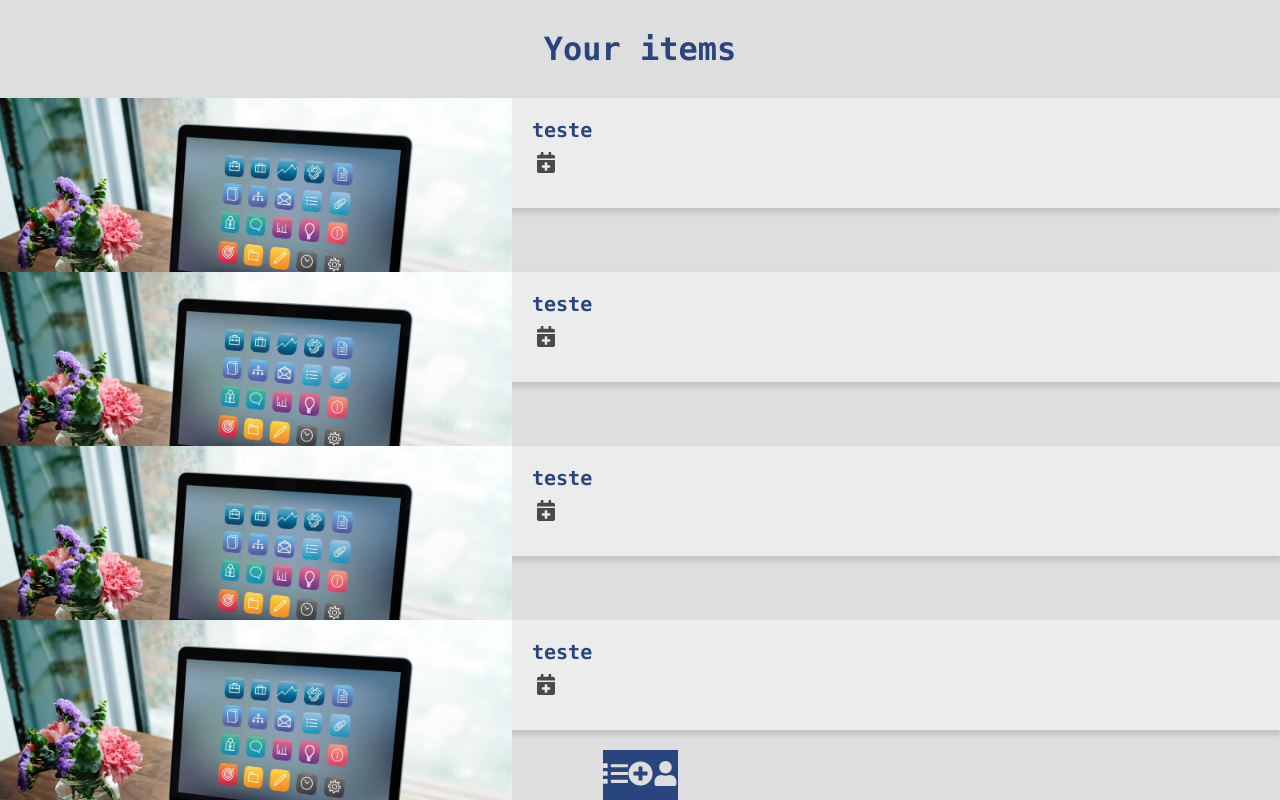
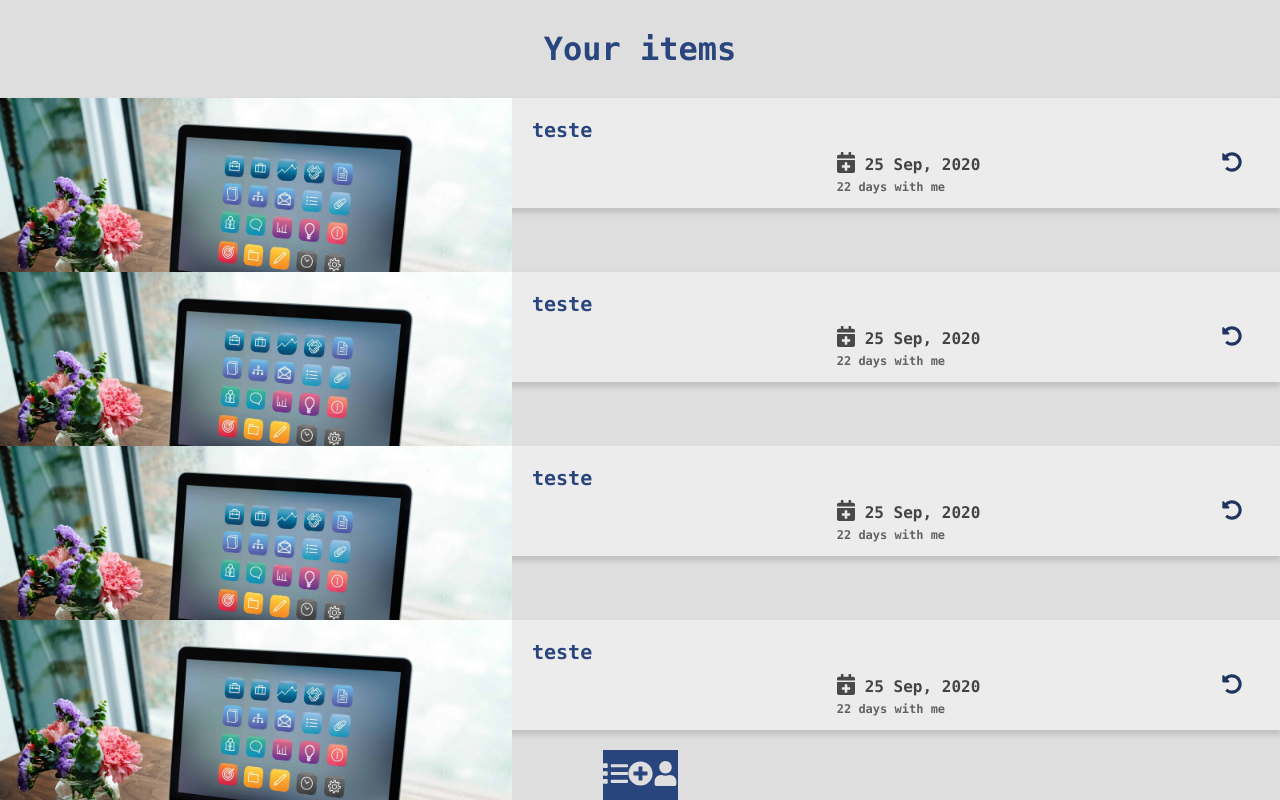
Before and after one commit to gabrielatomaz/bfast, a React (Create React App) app: page /items in a window 1280 px wide. Shown: the top 800 px of the page. Built offline with nearby package versions, Linux system fonts and the light colour scheme.

Commit message:
finished card

```diff
--- a/src/assets/svg/index.js
+++ b/src/assets/svg/index.js
@@ -4,6 +4,7 @@ import ListSolid from './list-solid.svg'
 import UserSolid from './user-solid.svg'
 import PlusCircleSolid from './plus-circle-solid.svg'
 import CalendarPlusSolid from './calendar-plus-solid.svg'
+import UndoAltSolid from './undo-alt-solid.svg'
 
 
 const SVG = { WhiteLogo,
@@ -12,6 +13,7 @@ const SVG = { WhiteLogo,
     UserSolid,
     PlusCircleSolid,
     CalendarPlusSolid,
+    UndoAltSolid,
 }
 
 export default SVG
--- /dev/null
+++ b/src/components/Badge/index.js
@@ -0,0 +1,14 @@
+import React from "react"
+import { SVG } from '../../assets'
+import './style.scss'
+
+const Badge = () => {
+    const { WhiteLogo} = SVG
+    return (
+        <div className="badge">
+            <img src={WhiteLogo} alt=""/>
+        </div>
+    )
+};
+
+export default Badge
--- /dev/null
+++ b/src/components/Badge/style.scss
@@ -0,0 +1,7 @@
+div.badge {
+    clip-path: polygon(100% 0, 0 0, 50% 100%);
+    background-color: #29457e;
+    position: absolute;
+    width: 70px;
+    height: 50px;
+}
--- a/src/components/Button/style.scss
+++ b/src/components/Button/style.scss
@@ -1,5 +1,4 @@
-div {
-    text-align: center;
+div.button {
     button {
         padding: 15px;
         width: 80%;
--- a/src/components/Card/index.js
+++ b/src/components/Card/index.js
@@ -3,8 +3,8 @@ import './style.scss'
 import { IMG, SVG } from '../../assets'
 import { Title } from '../'
 
-const Card = ({ title }) => {
-    const { CalendarPlusSolid } = SVG;
+const Card = ({ title, date, daysWithMe }) => {
+    const { CalendarPlusSolid, UndoAltSolid } = SVG;
     return (
         <div className="card-body">
             <aside className="aside-img">
@@ -12,7 +12,12 @@ const Card = ({ title }) => {
             </aside>
             <aside className="aside-infos">
                 <Title text={title} size="md" padding="pt-md pl-md pb-sm" />
-                <img src={CalendarPlusSolid} alt="Calendar" className="calendar" />
+                <img id="returnItem" src={UndoAltSolid} alt="Return item" />
+                <div className="infos">
+                    <img src={CalendarPlusSolid} alt="Calendar" className="calendar" />
+                    <span><b>{ date }</b></span>
+                    <p><b>{ daysWithMe } days with me</b></p>
+                </div>
             </aside>
         </div>
     )
--- a/src/components/Card/style.scss
+++ b/src/components/Card/style.scss
@@ -22,9 +22,32 @@ div.card-body {
         grid-column: col 2 /span 3;
         text-align: start !important;
 
-        img {
-            width: 18px;
-            margin-left: 25px;
+        #returnItem {
+            width: 20px;
+            float: right;
+            margin-right: 5%;
+        }
+
+        div.infos {
+            text-align: start !important;
+            img {
+                width: 18px;
+                margin-left: 25px;
+            }
+
+            span {
+                vertical-align: 2.5px;
+                margin-left: 10px;
+                display:inline-block;
+                color: #444444;
+            }
+
+            p{
+                margin-left: 25px;
+                margin-top: 3px;
+                font-size: 12px;
+                color: #626262;
+            }
         }
     }
 
--- a/src/components/Input/index.js
+++ b/src/components/Input/index.js
@@ -1,9 +1,17 @@
 import React from "react"
 import './style.scss'
 
-const Input = ({ type, placeholder, value, name }) => {
+const Input = ({ type, placeholder, value, defaultValue, name }) => {
     return (
-        <input type={type} name={name} value={value} placeholder={placeholder} className="c-input"></input>
+        <input
+            type={type}
+            name={name}
+            value={value}
+            placeholder={placeholder}
+            defaultValue={defaultValue}
+            className="c-input"
+        >
+        </input>
     )
 }
 
--- a/src/components/index.js
+++ b/src/components/index.js
@@ -4,6 +4,7 @@ import Logo from './Logo/index'
 import Menu from './Menu/index'
 import Title from './Title/index'
 import Card from './Card/index'
+import Badge from './Badge/index'
 
 export {
     Input,
@@ -12,4 +13,5 @@ export {
     Menu,
     Title,
     Card,
+    Badge,
 }
--- a/src/store/itemsReducer/actions.js
+++ b/src/store/itemsReducer/actions.js
@@ -4,22 +4,26 @@ export const fetchItems = () => dispatch => {
     const mock = [
         {
             title: 'teste',
-            data: '17/01/2000',
+            date: '25 Sep, 2020',
+            daysWithMe: '22',
             key: 1,
         },
         {
             title: 'teste',
-            data: '17/01/2000',
+            date: '25 Sep, 2020',
+            daysWithMe: '22',
             key: 2,
         },
         {
             title: 'teste',
-            data: '17/01/2000',
+            date: '25 Sep, 2020',
+            daysWithMe: '22',
             key: 3,
         },
         {
             title: 'teste',
-            data: '17/01/2000',
+            date: '25 Sep, 2020',
+            daysWithMe: '22',
             key: 4,
         },
     ]
--- a/src/style.scss
+++ b/src/style.scss
@@ -7,6 +7,7 @@
 body {
     background-color: #dfdede;
     font-family: "Lucida Console", Courier, monospace;
+    text-align: center;
 }
 
 
--- a/src/views/Items/index.js
+++ b/src/views/Items/index.js
@@ -14,8 +14,13 @@ class Items extends Component {
         return (
             <div className="container-items">
                 <Title text="Your items" padding="p-lg" />
-                {items.map(({ key, title }) =>
-                    <Card key={key} title={title} />
+                {items.map(({ key, title, date, daysWithMe }) =>
+                    <Card
+                        key={key}
+                        title={title}
+                        date={date}
+                        daysWithMe={daysWithMe}
+                    />
                 )}
             </div>
         )
--- a/src/views/Profile/index.js
+++ b/src/views/Profile/index.js
@@ -9,14 +9,14 @@ class Profile extends Component {
                 <Title text="Update your profile" padding="p-lg" />
                 <form>
                     <label>Full name</label>
-                    <Input type="text" value="John Doe" />
+                    <Input type="text" defaultValue="John Doe" />
                     <label>Email</label>
-                    <Input type="email" value="john.doe@email.com" />
+                    <Input type="email" defaultValue="john.doe@email.com" />
 
                     <label>Password</label>
-                    <Input type="password" value="password" />
+                    <Input type="password" defaultValue="password" />
                     <label>Confirm password</label>
-                    <Input type="password" value="password" />
+                    <Input type="password" defaultValue="password" />
                     <Button type="button" text="Update" />
                 </form>
             </div>
```
Also changed, not shown: src/assets/svg/undo-alt-solid.svg (added).
